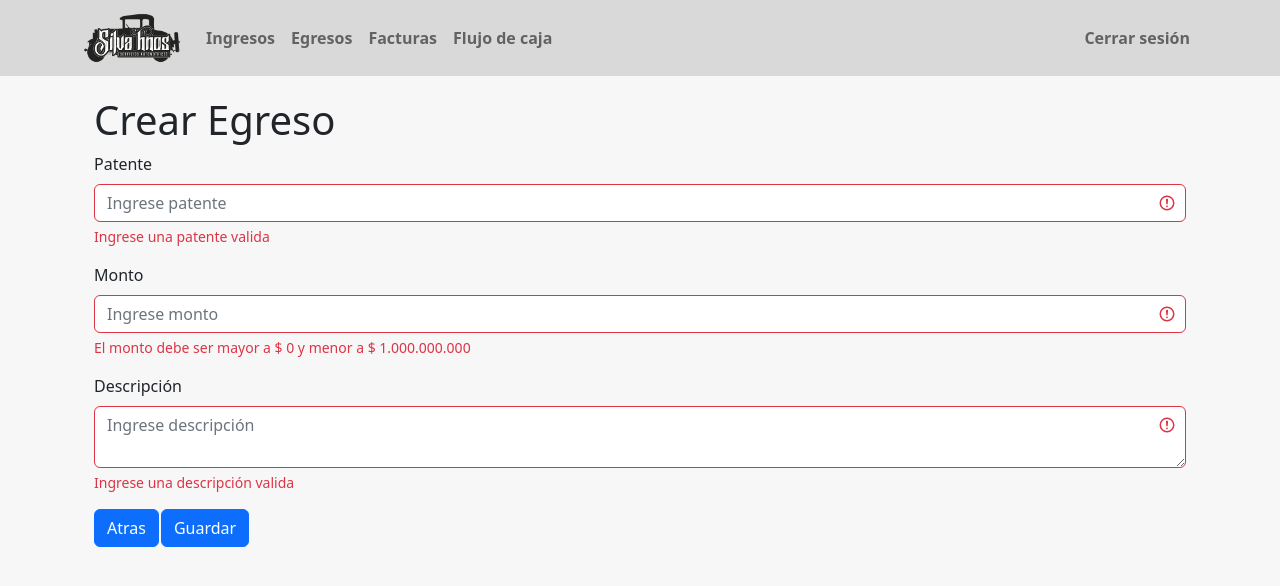
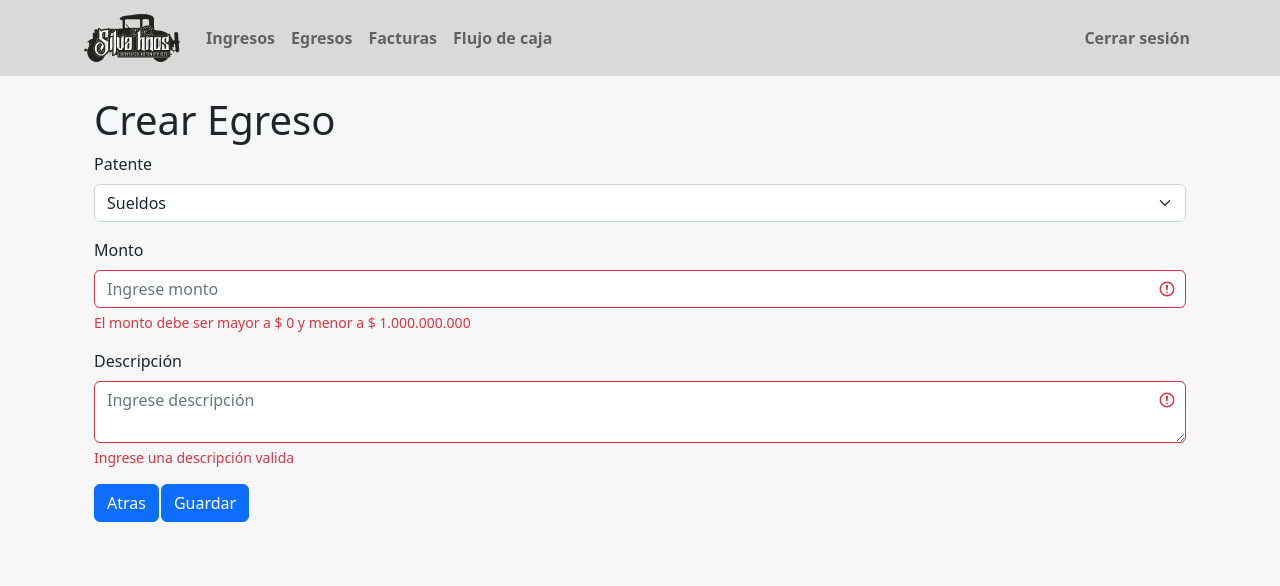
Before and after one commit to acientgear/Proyecto-silvaH, a React (Create React App) app in the folder silvahnos-fe/: page /crearEgreso in a window 1280 px wide. Shown: the top 586 px of the page. Built offline with nearby package versions, Linux system fonts and the light colour scheme.

Commit message:
[Luis Toro]-Update motivo form egresos

```diff
--- a/silvahnos-fe/src/pages/egreso/CrearEgreso.js
+++ b/silvahnos-fe/src/pages/egreso/CrearEgreso.js
@@ -60,16 +60,37 @@ function CrearEgreso() {
                     <Form noValidate validated={validated} onSubmit={handleSumbit}>
                         <Form.Group className="mb-3" controlId="formEgreso">
                             <Form.Label>Patente</Form.Label>
-                            <Form.Control name="patente"
+                            <Form.Select
+                                aria-label="select"
+                                name="patente"
                                 required
-                                isValid={255 > egreso.patente.length && egreso.patente.length > 0}
-                                isInvalid={egreso.patente.length > 255 || egreso.patente.length === 0}
-                                type="text" placeholder="Ingrese patente" onChange={handleChange}
+                                placeholder="Ingrese patente"
+                                onChange={handleChange}
+                            >
+                                <option value="sueldos">Sueldos</option>
+                                <option value="arriendo">Arriendo</option>
+                                <option value="astara">Astara</option>
+                                <option value="creditos">Créditos</option>
+                                <option value="repuestos">Repuestos</option>
+                                <option value="taller">Taller</option>
+                                <option value="otros">Otros</option>
+                            </Form.Select>
+                            {egreso.patente === "otros" && (
+                                <div className="mt-3">
+                                    <Form.Control
+                                        type="text"
+                                        placeholder="Ingrese patente personalizada"
+                                        name="otraPatente"
+                                        onChange={handleChange}
+                                        required
                                     />
                                     <Form.Control.Feedback type="invalid">
-                                Ingrese una patente valida
+                                        Ingrese una patente válida.
                                     </Form.Control.Feedback>
+                                </div>
+                            )}
                         </Form.Group>
+
                         <Form.Group className="mb-3" controlId="formEgreso">
                             <Form.Label>Monto</Form.Label>
                             <Form.Control name="monto" required
```
Lines whose indentation alone changed are shown as unchanged.
